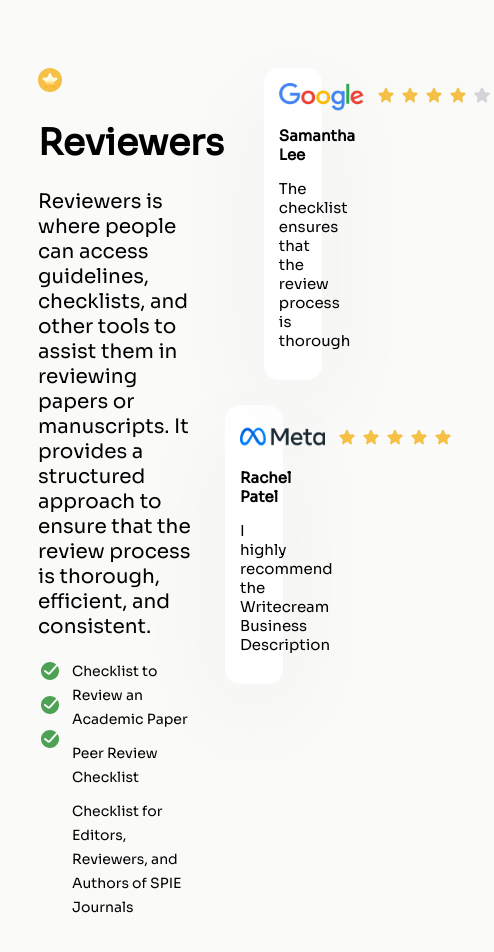
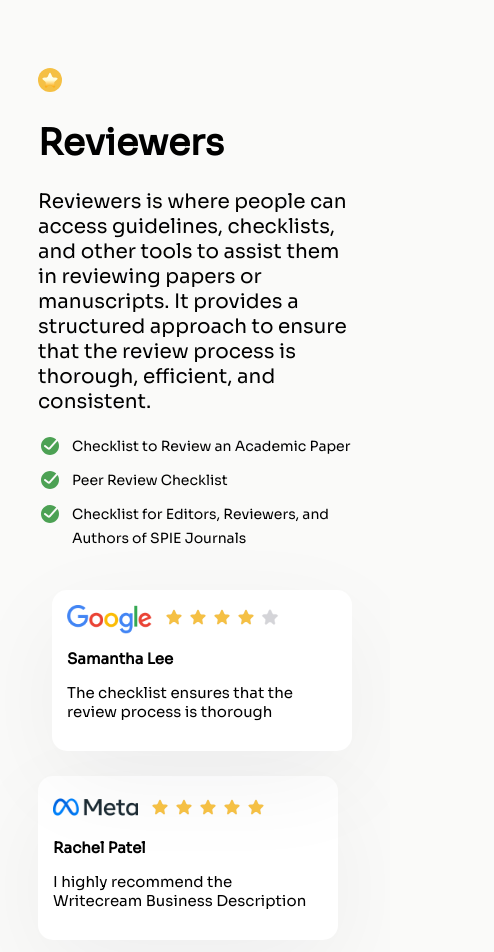
Before and after one commit to leopoldo-moreira/testimonial-page, a plain HTML site: page index.html in a window 390 px wide. Shown: the whole page, 494 px wide, since content can reach past the window. Drawn offline with Linux system fonts and the light colour scheme.

Commit message:
changes 30/10/2023

```diff
--- a/styles/style.scss
+++ b/styles/style.scss
@@ -31,6 +31,7 @@
 
 body{
     background-color: #FAFAF9;
+
 }
 
 .main{
@@ -40,7 +41,7 @@ body{
 }
 
 .left-content{
-
+    min-width: 50%;
     height: 50%;
     width: 50%;
 }
@@ -81,6 +82,7 @@ p{
 
     width: 50%;
     padding: 0px 30px;
+    min-width: 50%;
 }
 
 .testimonial{
@@ -92,15 +94,16 @@ p{
     border-radius: 15px;
     justify-content: left;
     box-shadow: 0px 30px 100px 0px rgba(17, 23, 41, 0.05);
+    min-width: 300px;
 }
 
 .logo-stars{
-
     height: 40%;
     width: fit-content;
     display: flex;
     flex-direction: row;
     align-items: center;
+
 }
 
 .logo{
@@ -116,16 +119,14 @@ p{
 }
 
 .stars{
-    width: fit-content;
+
     height: 100%;
     display: flex;
-    flex-direction: row;
+
 }
 
 .avaliaty-star{
-
     height: fit-content;
-
 }
 
 .people-name{
@@ -147,3 +148,21 @@ p{
 .testimonial-right{
     margin-top: 25px;
 }
+
+@media (max-width: 750px){
+    .main{
+        flex-direction: column;
+    }
+
+    .right-content{
+        margin-top: 30px;
+        padding: 0px;
+        width: 100%;
+    }
+
+    .left-content{
+        width: 100%;
+    }
+
+
+}
```
Also changed, not shown: styles/style.css, 1 other file.
